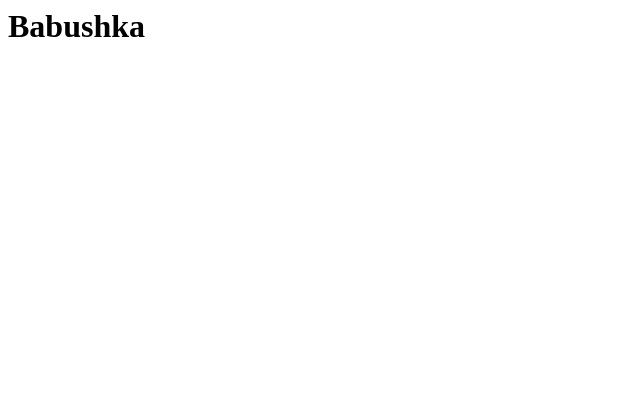
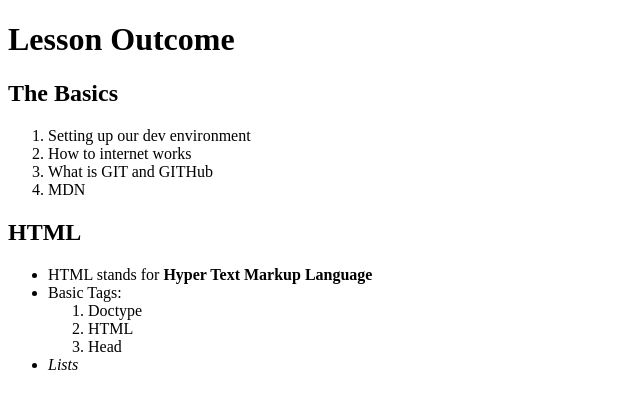
Before and after one commit to lisp70/lisp70.github.io, a plain HTML site: page index.html in a window 1280 px wide. Shown: the whole page, without its empty margins (0-640 px from the left). Drawn offline with Linux system fonts and the light colour scheme.

Commit message:
Update index.html

```diff
--- a/index.html
+++ b/index.html
@@ -1 +1,34 @@
-<h1>Babushka</h1>
+<!DOCTYPE html>
+<html lang="en">
+<head>
+    <meta charset="UTF-8">
+    <meta http-equiv="X-UA-Compatible" content="IE=edge">
+    <meta name="viewport" content="width=device-width, initial-scale=1.0">
+    <title>DGA</title>
+</head>
+<h1><strong>Lesson Outcome</strong></h1>
+
+<body>
+    <h2><strong>The Basics</strong></h2>
+
+<ol>
+<li>Setting up our dev environment</li>
+<li>How to internet works</li>
+<li>What is GIT and GITHub</li>
+<li>MDN</li>
+</ol>
+
+<h2><strong>HTML</strong></h2>
+
+<ul>
+<li>HTML stands for <strong>Hyper Text Markup Language</strong></li>
+<li>Basic Tags:</li>
+    <ol>
+        <li>Doctype</li>
+        <li>HTML</li>
+        <LI>Head</LI>
+    </ol>
+<li><em>Lists</em></li>
+</ul>
+</body>
+</html>
```
